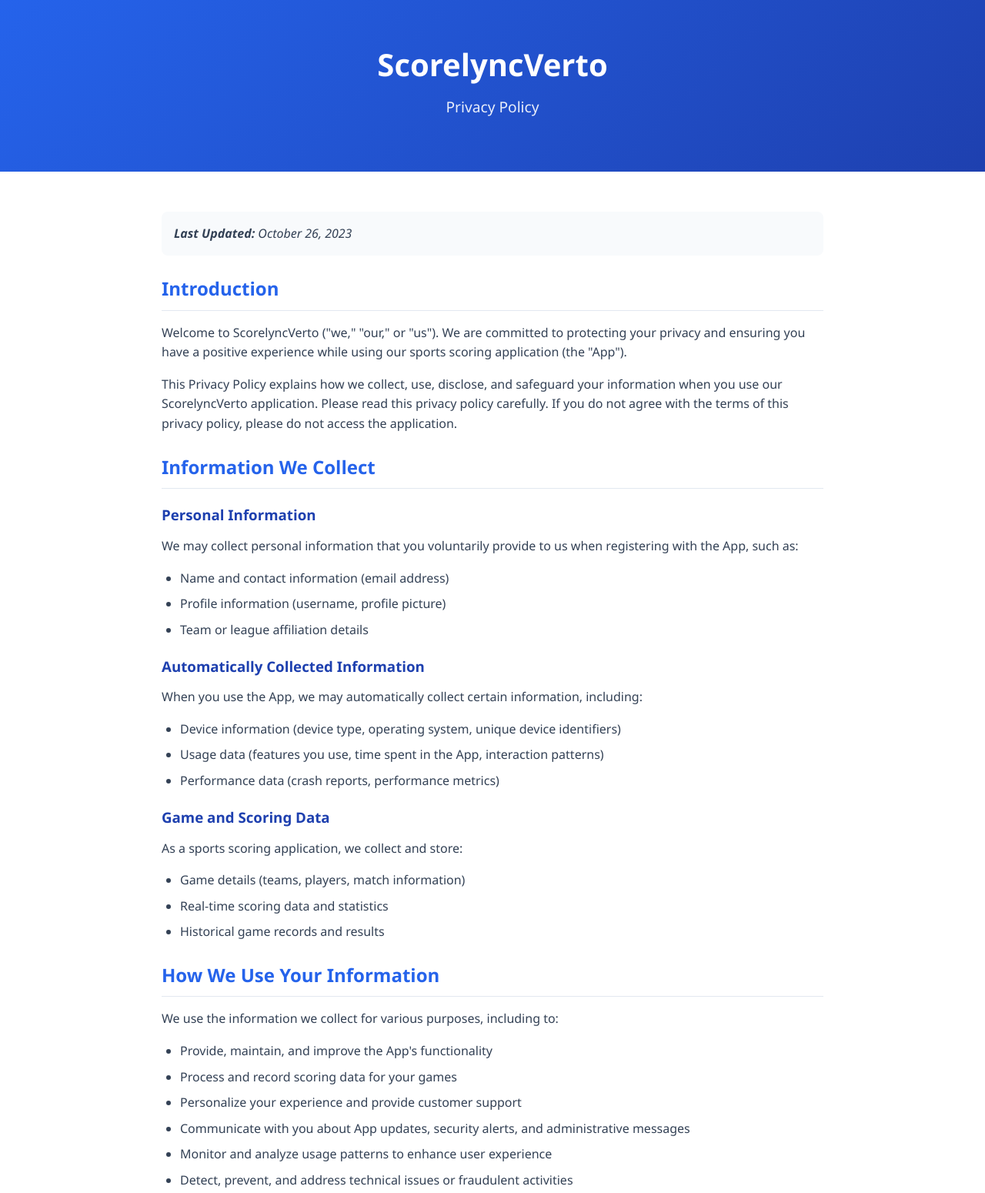
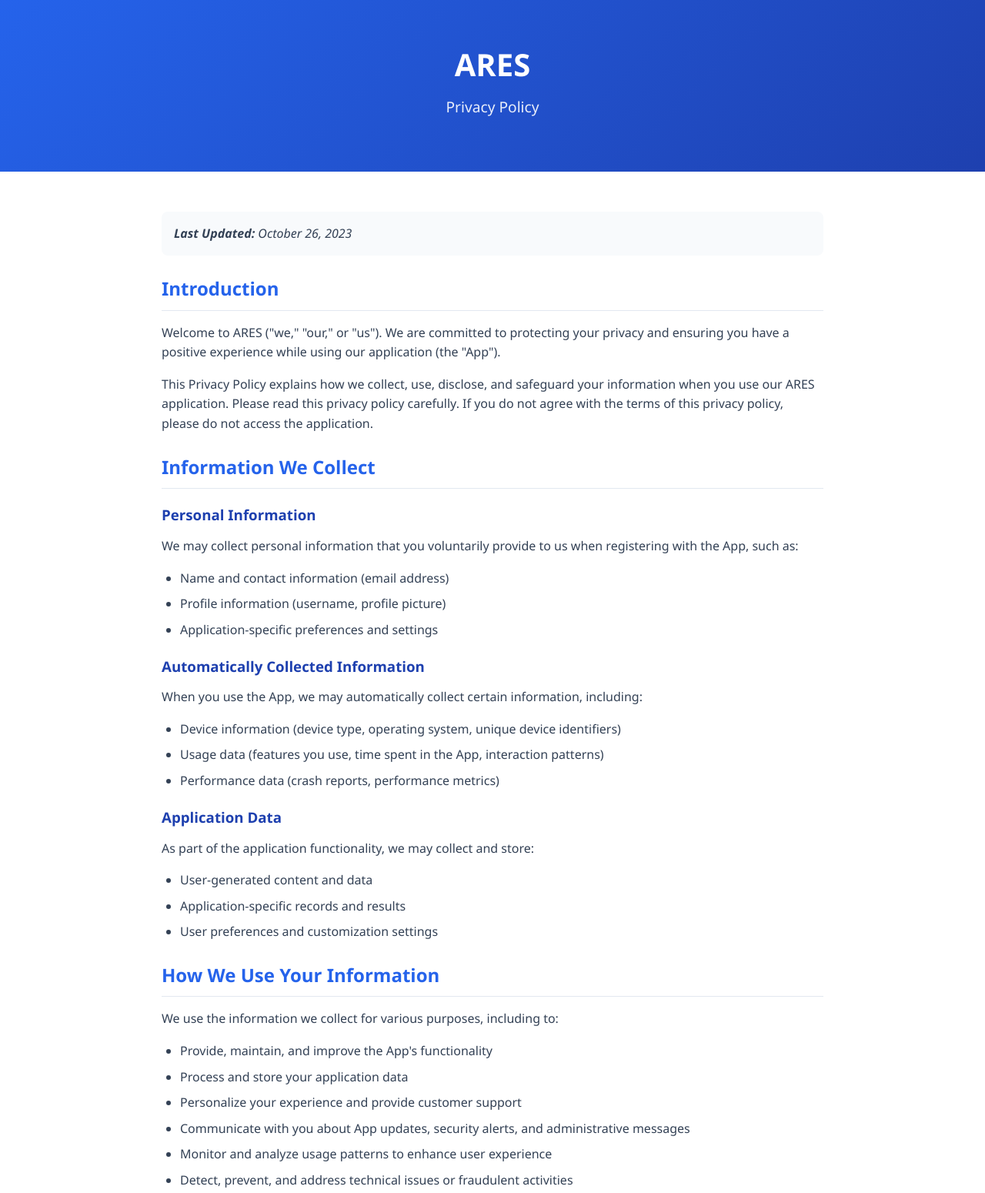
Before and after one commit to zxjota/ScorelyncVerto-WEB, a plain HTML site: page index.html in a window 1280 px wide. Shown: the top 1550 px of the page at 77% size. Drawn offline with Linux system fonts and the light colour scheme.

Commit message:
Update index.html

```diff
--- a/index.html
+++ b/index.html
@@ -3,7 +3,7 @@
 <head>
     <meta charset="UTF-8">
     <meta name="viewport" content="width=device-width, initial-scale=1.0">
-    <title>Privacy Policy - ScorelyncVerto</title>
+    <title>Privacy Policy - ARES</title>
     <style>
         :root {
             --primary-color: #2563eb;
@@ -122,7 +122,7 @@
 <body>
     <header>
         <div class="container">
-            <h1>ScorelyncVerto</h1>
+            <h1>ARES</h1>
             <p class="subtitle">Privacy Policy</p>
         </div>
     </header>
@@ -133,8 +133,8 @@
         </div>
 
         <h2>Introduction</h2>
-        <p>Welcome to ScorelyncVerto ("we," "our," or "us"). We are committed to protecting your privacy and ensuring you have a positive experience while using our sports scoring application (the "App").</p>
-        <p>This Privacy Policy explains how we collect, use, disclose, and safeguard your information when you use our ScorelyncVerto application. Please read this privacy policy carefully. If you do not agree with the terms of this privacy policy, please do not access the application.</p>
+        <p>Welcome to ARES ("we," "our," or "us"). We are committed to protecting your privacy and ensuring you have a positive experience while using our application (the "App").</p>
+        <p>This Privacy Policy explains how we collect, use, disclose, and safeguard your information when you use our ARES application. Please read this privacy policy carefully. If you do not agree with the terms of this privacy policy, please do not access the application.</p>
 
         <h2>Information We Collect</h2>
 
@@ -143,7 +143,7 @@
         <ul>
             <li>Name and contact information (email address)</li>
             <li>Profile information (username, profile picture)</li>
-            <li>Team or league affiliation details</li>
+            <li>Application-specific preferences and settings</li>
         </ul>
 
         <h3>Automatically Collected Information</h3>
@@ -154,19 +154,19 @@
             <li>Performance data (crash reports, performance metrics)</li>
         </ul>
 
-        <h3>Game and Scoring Data</h3>
-        <p>As a sports scoring application, we collect and store:</p>
+        <h3>Application Data</h3>
+        <p>As part of the application functionality, we may collect and store:</p>
         <ul>
-            <li>Game details (teams, players, match information)</li>
-            <li>Real-time scoring data and statistics</li>
-            <li>Historical game records and results</li>
+            <li>User-generated content and data</li>
+            <li>Application-specific records and results</li>
+            <li>User preferences and customization settings</li>
         </ul>
 
         <h2>How We Use Your Information</h2>
         <p>We use the information we collect for various purposes, including to:</p>
         <ul>
             <li>Provide, maintain, and improve the App's functionality</li>
-            <li>Process and record scoring data for your games</li>
+            <li>Process and store your application data</li>
             <li>Personalize your experience and provide customer support</li>
             <li>Communicate with you about App updates, security alerts, and administrative messages</li>
             <li>Monitor and analyze usage patterns to enhance user experience</li>
@@ -176,7 +176,7 @@
         <h2>Information Sharing and Disclosure</h2>
         <p>We do not sell, trade, or otherwise transfer your personally identifiable information to outside parties except in the following circumstances:</p>
         <ul>
-            <li>With your consent to share scoring data with other teams or leagues</li>
+            <li>With your consent to share specific data</li>
             <li>To comply with legal obligations or respond to lawful requests</li>
             <li>To protect and defend our rights or property</li>
             <li>With service providers who assist in operating our App (under strict confidentiality agreements)</li>
@@ -220,7 +220,7 @@
 
     <footer>
         <div class="container">
-            <p>&copy; 2023 ScorelyncVerto. All rights reserved.</p>
+            <p>&copy; 2023 ARES. All rights reserved.</p>
         </div>
     </footer>
 
```
